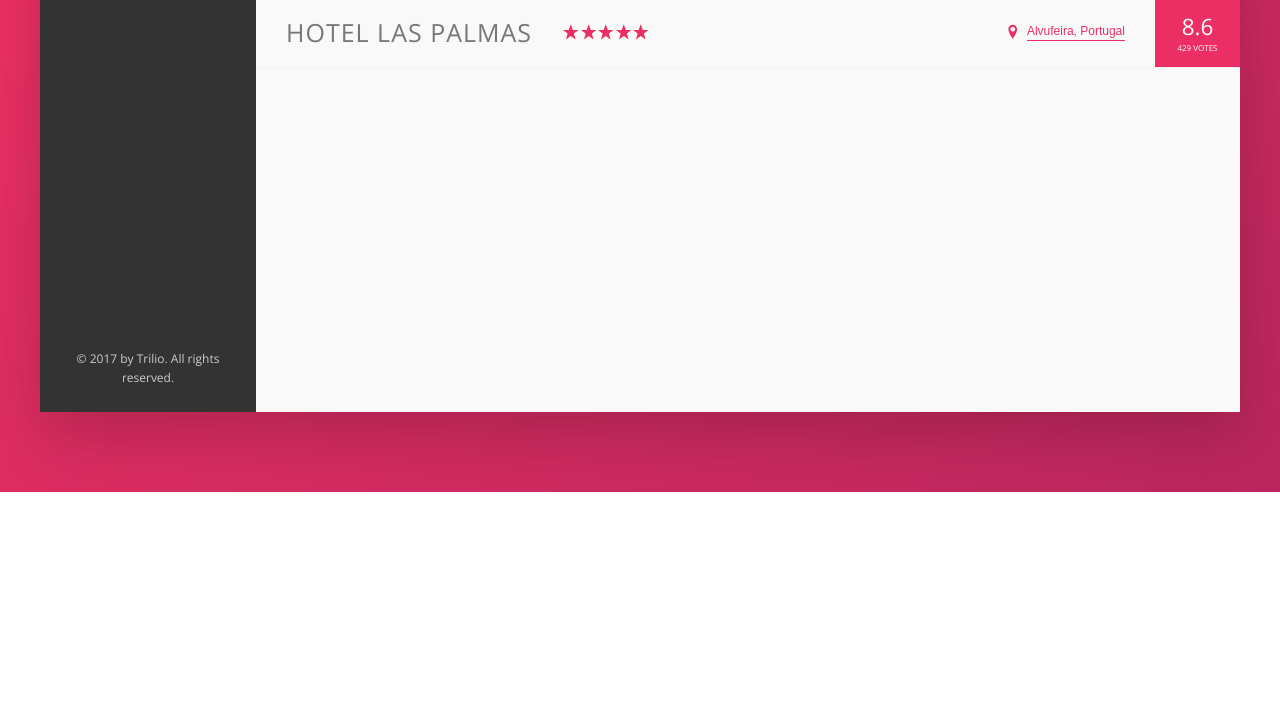
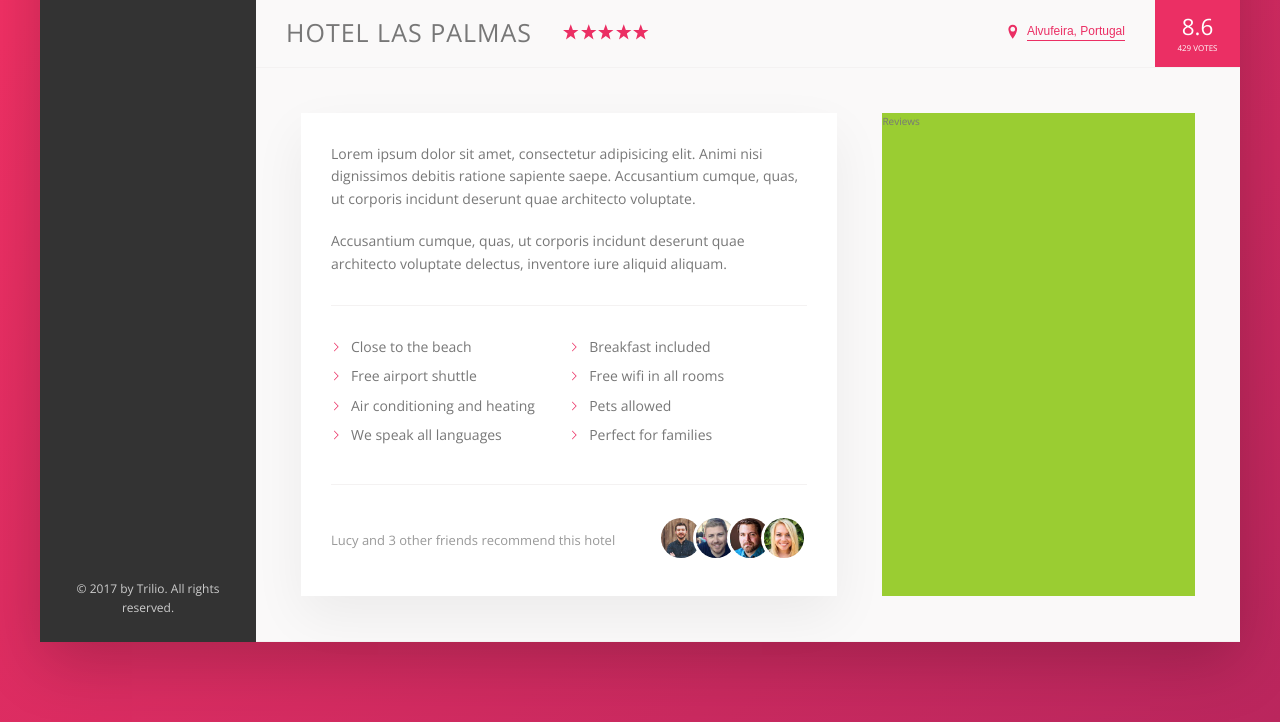
Before and after one commit to lionelritchie29/trilio, a website: page index.html in a window 1280 px wide. Shown: the part 538-1260 px from the top of the page. Before the commit the page ends 1030 px from the top, so only its background shows below. Drawn offline with nearby package versions, Linux system fonts and the light colour scheme.

Commit message:
feat: description section

```diff
--- a/index.html
+++ b/index.html
@@ -159,6 +159,63 @@
               <div class="overview__rating-count">429 votes</div>
             </div>
           </div>
+
+          <div class="detail">
+            <div class="description">
+              <p class="paragraph">
+                Lorem ipsum dolor sit amet, consectetur adipisicing elit. Animi
+                nisi dignissimos debitis ratione sapiente saepe. Accusantium
+                cumque, quas, ut corporis incidunt deserunt quae architecto
+                voluptate.
+              </p>
+
+              <p class="paragraph">
+                Accusantium cumque, quas, ut corporis incidunt deserunt quae
+                architecto voluptate delectus, inventore iure aliquid aliquam.
+              </p>
+
+              <ul class="list">
+                <li class="list__item">Close to the beach</li>
+                <li class="list__item">Breakfast included</li>
+                <li class="list__item">Free airport shuttle</li>
+                <li class="list__item">Free wifi in all rooms</li>
+                <li class="list__item">Air conditioning and heating</li>
+                <li class="list__item">Pets allowed</li>
+                <li class="list__item">We speak all languages</li>
+                <li class="list__item">Perfect for families</li>
+              </ul>
+
+              <div class="recommend">
+                <p class="recommend__count">
+                  Lucy and 3 other friends recommend this hotel
+                </p>
+                <div class="recommend_friends">
+                  <img
+                    src="img/user-4.jpg"
+                    alt="Friend 1"
+                    class="recommend__photo"
+                  />
+                  <img
+                    src="img/user-3.jpg"
+                    alt="Friend 2"
+                    class="recommend__photo"
+                  />
+                  <img
+                    src="img/user-5.jpg"
+                    alt="Friend 3"
+                    class="recommend__photo"
+                  />
+                  <img
+                    src="img/user-6.jpg"
+                    alt="Friend 4"
+                    class="recommend__photo"
+                  />
+                </div>
+              </div>
+            </div>
+
+            <div class="user-reviews">Reviews</div>
+          </div>
         </main>
       </div>
     </div>
--- a/sass/_base.scss
+++ b/sass/_base.scss
@@ -13,6 +13,8 @@
   --color-grey-dark-3: #999;
 
   --shadow-dark: 0 2rem 6rem rgba(0, 0, 0, 0.2);
+  --shadow-light: 0 2rem 5rem rgba(0, 0, 0, 0.06);
+  --line: 1px solid var(--color-grey-light-2);
 }
 
 * {
--- a/sass/_component.scss
+++ b/sass/_component.scss
@@ -189,7 +189,7 @@
 .overview {
   display: flex;
   align-items: center;
-  border-bottom: 1px solid var(--color-grey-light-2);
+  border-bottom: var(--line);
 
   &__heading {
     font-size: 2.5rem;
@@ -283,3 +283,66 @@
     box-shadow: none;
   }
 }
+
+//// PARAGRAPH
+.paragraph:not(:last-of-type) {
+  margin-bottom: 2rem;
+}
+
+//// LIST
+.list {
+  margin: 3rem 0;
+  list-style: none;
+  padding: 3rem 0;
+  border-top: var(--line);
+  border-bottom: var(--line);
+
+  display: flex;
+  flex-wrap: wrap;
+
+  &__item {
+    flex: 0 0 50%;
+    margin-bottom: 0.7rem;
+  }
+
+  &__item:before {
+    content: "";
+    display: inline-block;
+    height: 1rem;
+    width: 1rem;
+    margin-right: 1rem;
+
+    // Older browsers
+    // background-image: url("../img/chevron-thin-right.svg");
+    // background-size: cover;
+
+    //Newer browsers - Masks
+    background-color: var(--color-primary);
+    -webkit-mask-image: url("../img/chevron-thin-right.svg");
+    -webkit-mask-size: cover;
+  }
+}
+
+//// RECOMMEND
+.recommend {
+  font-size: 1.3rem;
+  color: var(--color-grey-dark-3);
+  display: flex;
+  align-items: center;
+
+  &__count {
+    margin-right: auto;
+  }
+
+  &__photo {
+    box-sizing: content-box;
+    height: 4rem;
+    width: 4rem;
+    border-radius: 50%;
+    border: 3px solid #fff;
+
+    &:not(:last-child) {
+      margin-right: -1.5rem;
+    }
+  }
+}
--- a/sass/_layout.scss
+++ b/sass/_layout.scss
@@ -10,7 +10,7 @@
 .header {
   height: 7rem;
   background-color: #fff;
-  border-bottom: 1px solid var(--color-grey-light-2);
+  border-bottom: var(--line);
   font-size: 1.4rem;
 
   display: flex;
@@ -33,5 +33,25 @@
 
 .hotel-view {
   flex: 1;
-  height: 80rem;
 }
+
+.detail {
+  display: flex;
+  padding: 4.5rem;
+  background-color: var(--color-grey-light-1);
+  border-bottom: var(--line);
+}
+
+.description {
+  background-color: #fff;
+  box-shadow: var(--shadow-light);
+  padding: 3rem;
+  flex: 0 0 60%;
+  margin-right: 4.5rem;
+  font-size: 1.4rem;
+}
+
+.user-reviews {
+  background-color: yellowgreen;
+  flex: 1;
+}
```
Also changed, not shown: css/style.css, 1 other file.
